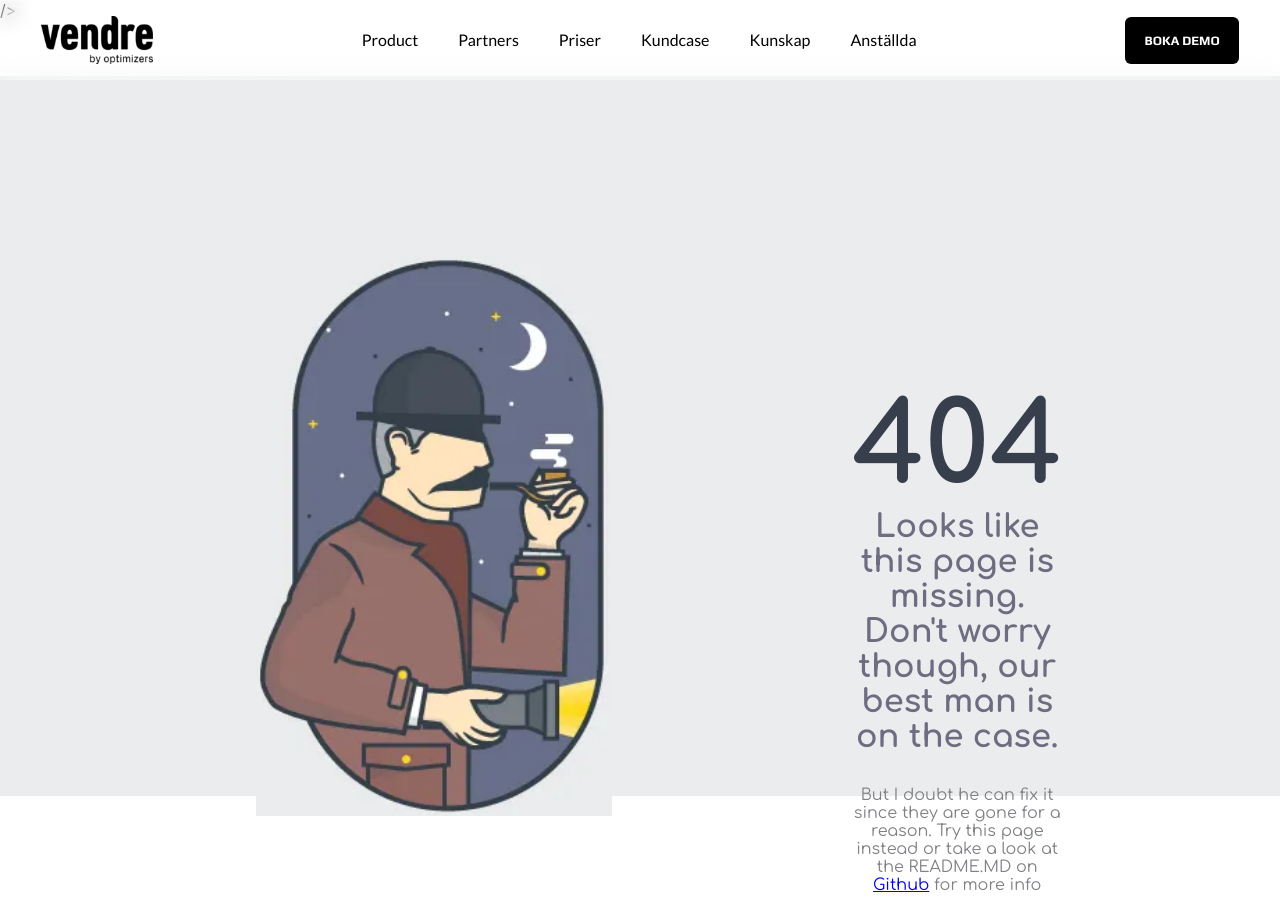
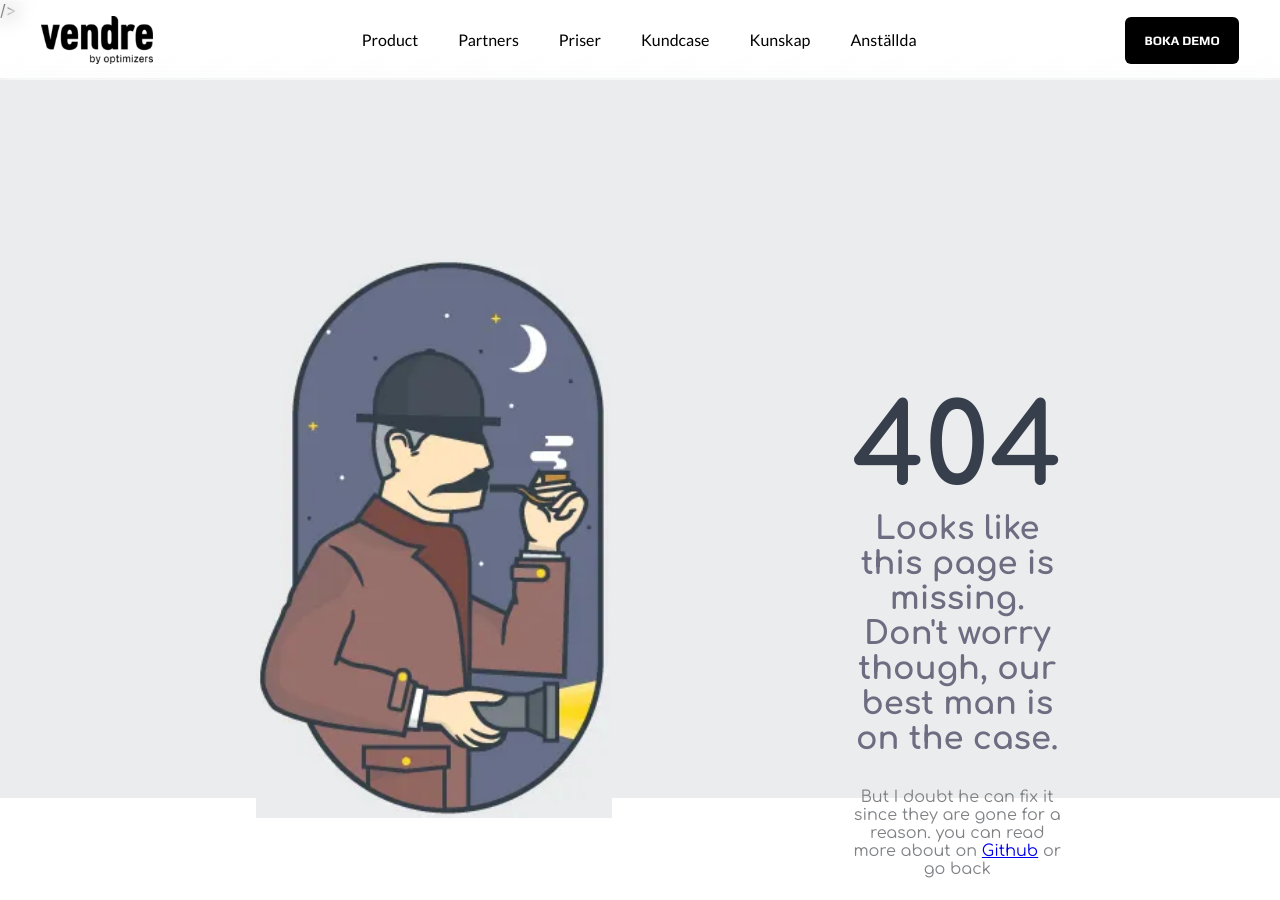
Before and after one commit to Willi0t/vendre-code-challange, a React (Create React App) app: page /priser in a window 1280 px wide. Shown: the top 900 px of the page. Built offline with nearby package versions, Linux system fonts and the light colour scheme.

Commit message:
added page titles

```diff
--- a/public/index.html
+++ b/public/index.html
@@ -2,7 +2,7 @@
 <html lang="en">
   <head>
     <meta charset="utf-8" />
-    <link rel="icon" href="%PUBLIC_URL%/favicon.ico" />
+    <link rel="icon" href="%PUBLIC_URL%/vendreIcon.ico" />
     <meta name="viewport" content="width=device-width, initial-scale=1" />
     <meta name="theme-color" content="#000000" />
     <meta
--- a/src/App.js
+++ b/src/App.js
@@ -1,10 +1,14 @@
-import React from "react";
+import React, { useEffect } from "react";
 import { BrowserRouter, Route, Routes } from "react-router-dom";
 import NavBar from "./components/navBar/NavBar";
 import EmployeesPage from "./Pages/EmployeesPage";
 import Page404 from "./Pages/Page404";
 
 function App() {
+  useEffect(() => {
+    document.title = "My Page Title";
+  }, []);
+
   return (
     <div>
       <BrowserRouter>
--- a/src/Pages/EmployeesPage.js
+++ b/src/Pages/EmployeesPage.js
@@ -1,7 +1,11 @@
-import React from "react";
+import React, { useEffect } from "react";
 import Employees from "../components/employees/Employees";
 
 function EmployeesPage() {
+  useEffect(() => {
+    document.title = "Vendre | Anställda";
+  }, []);
+
   return (
     <>
       <Employees />
--- a/src/Pages/Page404.js
+++ b/src/Pages/Page404.js
@@ -1,7 +1,11 @@
-import React from "react";
+import React, { useEffect } from "react";
 import NotFound404 from "../components/NotFound404/NotFound404";
 
 function Page404() {
+  useEffect(() => {
+    document.title = "Vendre | 404";
+  }, []);
+
   return (
     <>
       <NotFound404 />
--- a/src/components/NotFound404/NotFound404.js
+++ b/src/components/NotFound404/NotFound404.js
@@ -21,15 +21,15 @@ function NotFound404() {
             on the case.
           </h4>
           <p>
-            But I doubt he can fix it since they are gone for a reason. Try this
-            page instead or take a look at the README.MD on{" "}
+            But I doubt he can fix it since they are gone for a reason. you can
+            read more about on{" "}
             <a
               href="https://github.com/Willi0t/vendre-code-challange"
               target="_blank"
             >
               Github
             </a>{" "}
-            for more info
+            or go back
           </p>
           <button onClick={handleClick}>go back</button>
         </div>
--- a/src/components/NotFound404/notFound404.css
+++ b/src/components/NotFound404/notFound404.css
@@ -5,7 +5,7 @@
   background-color: #eaeced;
   width: 100%;
   height: calc(100vh - 5rem);
-  margin-top: 3.5rem;
+  margin-top: 3.6rem;
 }
 
 .ContentContainer404 {
```
Also changed, not shown: 1 other file (tests, documents, lock files or other folders).
